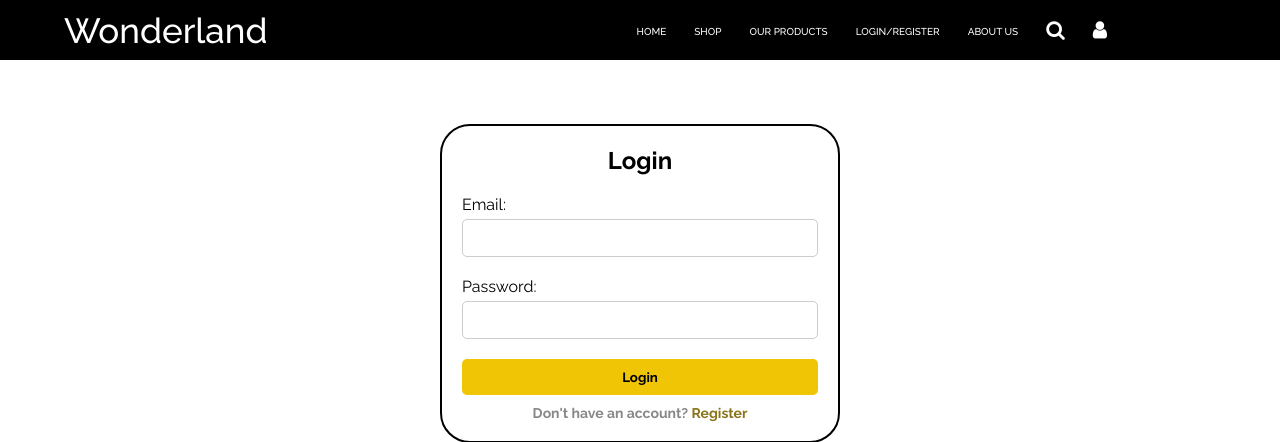
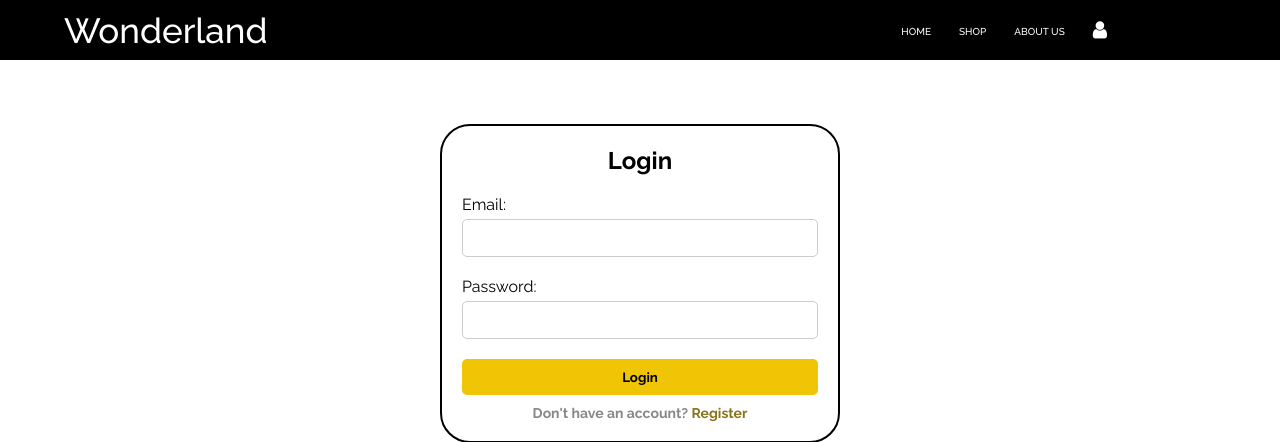
Before and after one commit to WhoAbdullahSheikh/Wonderland-Clothing, a PHP site: page /loginscreen.php in a window 1280 px wide. Shown: the top 442 px of the page. Run offline with PHP 8.4, Linux system fonts and the light colour scheme; some libraries are stand-ins or nearby versions.

Commit message:
Header Changes

```diff
--- a/home.html
+++ b/home.html
@@ -28,7 +28,6 @@
         <ul>
           <li><a href="home.html" class="under">HOME</a></li>
           <li><a href="./screens/shopscreen.html" class="under">SHOP</a></li>
-          <li><a href="#" class="under">OUR PRODUCTS</a></li>
           <li><a href="screens/loginscreen.php" class="under">LOGIN/REGISTER</a></li>
           <li><a href="./screens/about.html" class="under">ABOUT US</a></li>
           <li><a href="#home"><i class="fa fa-search" style="font-size:20px;color: white"></i></a></li>
--- a/screens/about.html
+++ b/screens/about.html
@@ -471,9 +471,8 @@
         <ul>
           <li><a href="../home.html" class="under">HOME</a></li>
           <li><a href="./shopscreen.html" class="under">SHOP</a></li>
-          <li><a href="#" class="under">OUR PRODUCTS</a></li>
-          <li><a href="#" class="under">LOGIN/REGISTER</a></li>
-          <li><a href="#" class="under">ABOUT US</a></li>
+          <li><a href="./loginscreen.php" class="under">LOGIN/REGISTER</a></li>
+          <li><a href="./about.html" class="under">ABOUT US</a></li>
           <li>
             <a href="#home"
               ><i class="fa fa-search" style="font-size: 20px; color: white"></i
--- a/screens/loginscreen.php
+++ b/screens/loginscreen.php
@@ -698,13 +698,10 @@ $conn->close();
 
     <div class="heading">
       <ul>
-        <li><a href="../home.html" class="under">HOME</a></li>
-        <li><a href="#" class="under">SHOP</a></li>
-        <li><a href="#" class="under">OUR PRODUCTS</a></li>
-        <li><a href="#" class="under">LOGIN/REGISTER</a></li>
-        <li><a href="#" class="under">ABOUT US</a></li>
-        <li><a href="#home"><i class="fa fa-search" style="font-size:20px;color: white"></i></a></li>
-        <li><a href="#home"><i class="fa fa-user" style="font-size:20px;color: white"></i></a></li>
+      <li><a href="../home.html" class="under">HOME</a></li>
+        <li><a href="./shopscreen.html" class="under">SHOP</a></li>
+        <li><a href="./about.html" class="under">ABOUT US</a></li>
+        <li><a href="./profilescreen.html"><i class="fa fa-user" style="font-size:20px;color: white"></i></a></li>
       </ul>
     </div>
     <div class="heading1">
```
Also changed, not shown: screens/checkoutscreen.html (+2 -8 lines), screens/profilescreen.html (+3 -10 lines), screens/registerscreen.php (+3 -8 lines), screens/shopscreen.html (+1 -7 lines).
